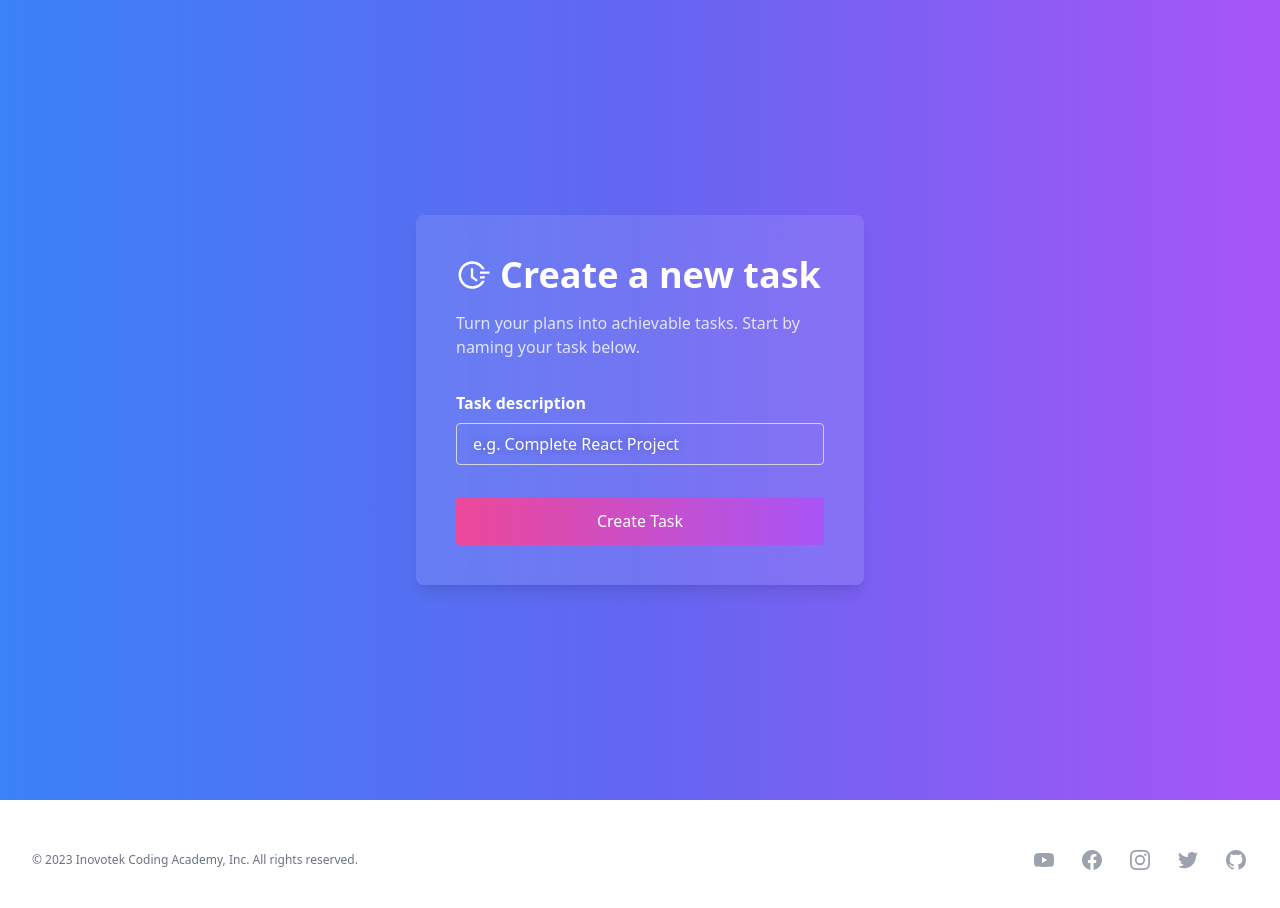
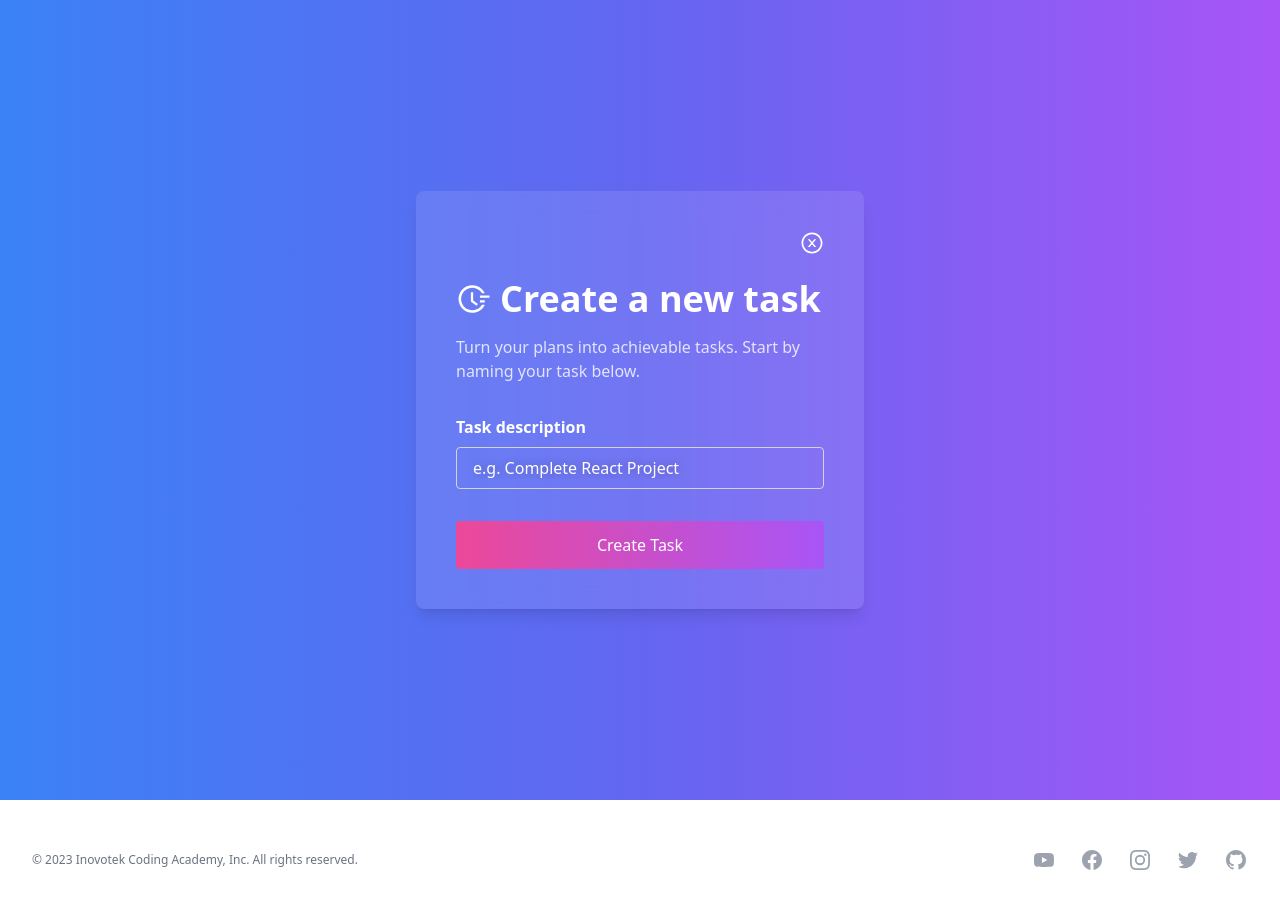
Before and after one commit to M-Abhijit07/time-track, a React (Create React App) app: page /create-task in a window 1280 px wide. Shown: the top 908 px of the page. Built offline with nearby package versions, Linux system fonts and the light colour scheme.

Commit message:
added close button to create task page

```diff
--- a/src/pages/CreateTask.js
+++ b/src/pages/CreateTask.js
@@ -1,6 +1,6 @@
 import React, { useState } from "react";
-import { useNavigate } from "react-router-dom";
-import { AiOutlineFieldTime } from "react-icons/ai";
+import { useNavigate, Link } from "react-router-dom";
+import { AiOutlineFieldTime, AiOutlineCloseCircle } from "react-icons/ai";
 import {addDoc, getFirestore, collection} from 'firebase/firestore'
 import {getAuth} from 'firebase/auth'
 import app from "../firebase/config";
@@ -40,8 +40,15 @@ function CreateTaskPage() {
     }
   }
   return (
+
     <div className="bg-gradient-to-r from-blue-500 via-indigo-500 to-purple-500 min-h-screen flex items-center justify-center">
       <div className="bg-white bg-opacity-10 p-10 rounded-lg backdrop-filter backdrop-blur-lg shadow-lg max-w-md w-full">
+        <header className="flex flex-col sm:flex-row justify-end">
+          <Link to={"/reports"} className="text-white" title="Close">
+            <AiOutlineCloseCircle className="text-2xl" />
+          </Link>
+        </header>
+        <br></br>
         <h1 className="text-4xl font-bold text-white mb-4 text-shadow flex items-center space-x-2">
           <AiOutlineFieldTime />
           <span>Create a new task</span>
@@ -72,7 +79,7 @@ function CreateTaskPage() {
           <div className="flex justify-end">
             <button
               disabled = {loading}
-              type="submit"
+              to = "/reports"
               className="w-full bg-gradient-to-r from-pink-500 to-purple-500 bg-opacity-50 hover:bg-opacity-75 text-white py-3 px-6 rounded focus:outline-none focus:ring-2 focus:ring-white"
             >
               {loading ? 'Task Created':'Create Task'}
```
Also changed, not shown: 1 other file (tests, documents, lock files or other folders).
